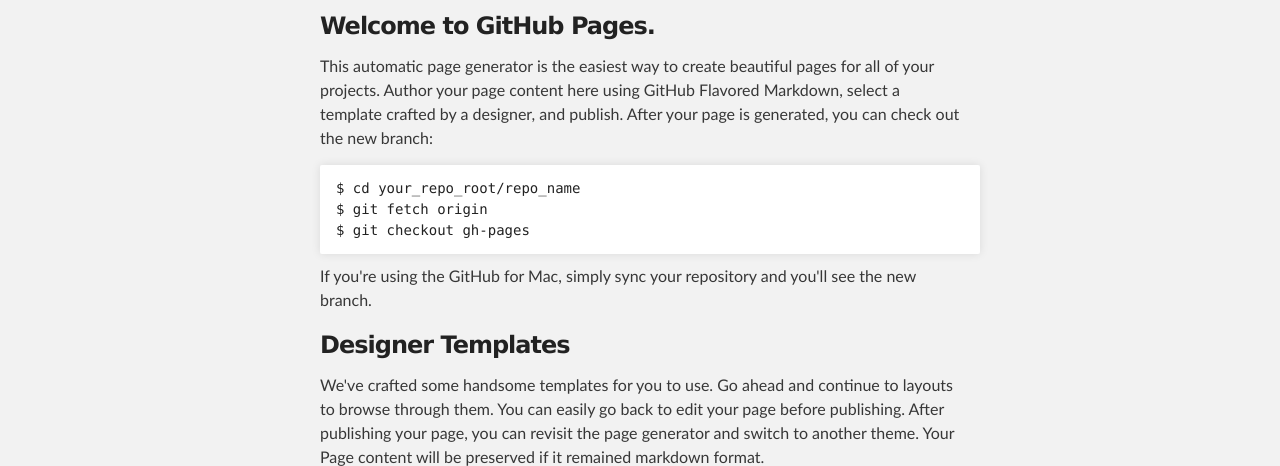
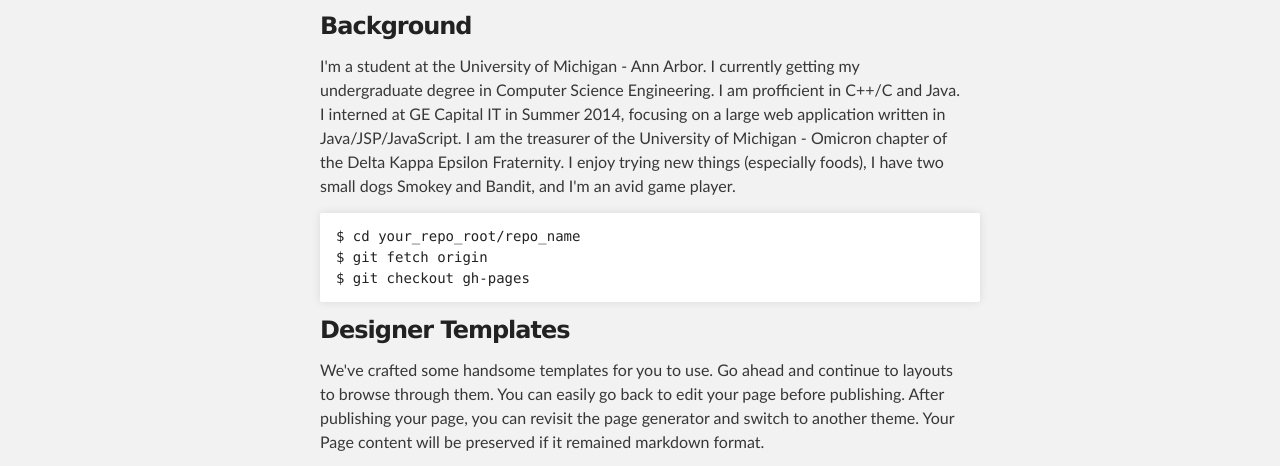
Before and after one commit to levinsonalex/about, a plain HTML site: page index.html in a window 1280 px wide. Shown: the part 252-718 px from the top of the page. Drawn offline with Linux system fonts and the light colour scheme.

Commit message:
Updated to add Background Info
Need to add resume and experience.

```diff
--- a/index.html
+++ b/index.html
@@ -17,7 +17,7 @@
 
     <link rel="stylesheet" type="text/css" media="screen" href="stylesheets/stylesheet.css">
 
-    <title>About Me</title>
+    <title>Alex Levinson | About Me</title>
   </head>
 
   <body>
@@ -43,16 +43,14 @@
     <div id="main_content_wrap" class="outer">
       <section id="main_content" class="inner">
         <h3>
-<a name="welcome-to-github-pages" class="anchor" href="#welcome-to-github-pages"><span class="octicon octicon-link"></span></a>Welcome to GitHub Pages.</h3>
+<a name="welcome-to-github-pages" class="anchor" href="#welcome-to-github-pages"><span class="octicon octicon-link"></span></a>Background</h3>
 
-<p>This automatic page generator is the easiest way to create beautiful pages for all of your projects. Author your page content here using GitHub Flavored Markdown, select a template crafted by a designer, and publish. After your page is generated, you can check out the new branch:</p>
+<p>I'm a student at the University of Michigan - Ann Arbor. I currently getting my undergraduate degree in Computer Science Engineering. I am profficient in C++/C and Java. I interned at GE Capital IT in Summer 2014, focusing on a large web application written in Java/JSP/JavaScript. I am the treasurer of the University of Michigan - Omicron chapter of the Delta Kappa Epsilon Fraternity. I enjoy trying new things (especially foods), I have two small dogs Smokey and Bandit, and I'm an avid game player.</p>
 
 <pre><code>$ cd your_repo_root/repo_name
 $ git fetch origin
 $ git checkout gh-pages
 </code></pre>
-
-<p>If you're using the GitHub for Mac, simply sync your repository and you'll see the new branch.</p>
 
 <h3>
 <a name="designer-templates" class="anchor" href="#designer-templates"><span class="octicon octicon-link"></span></a>Designer Templates</h3>
```
